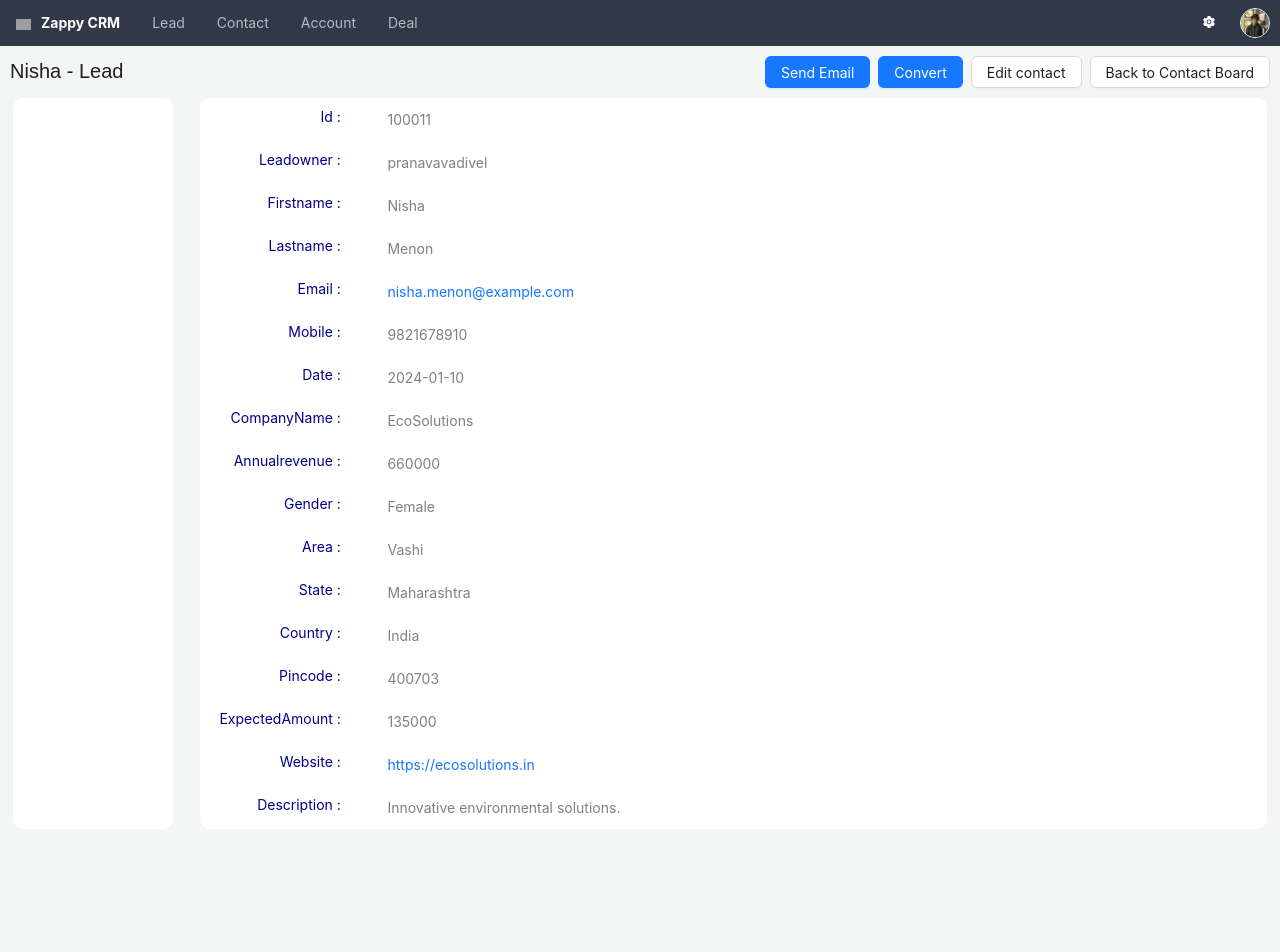
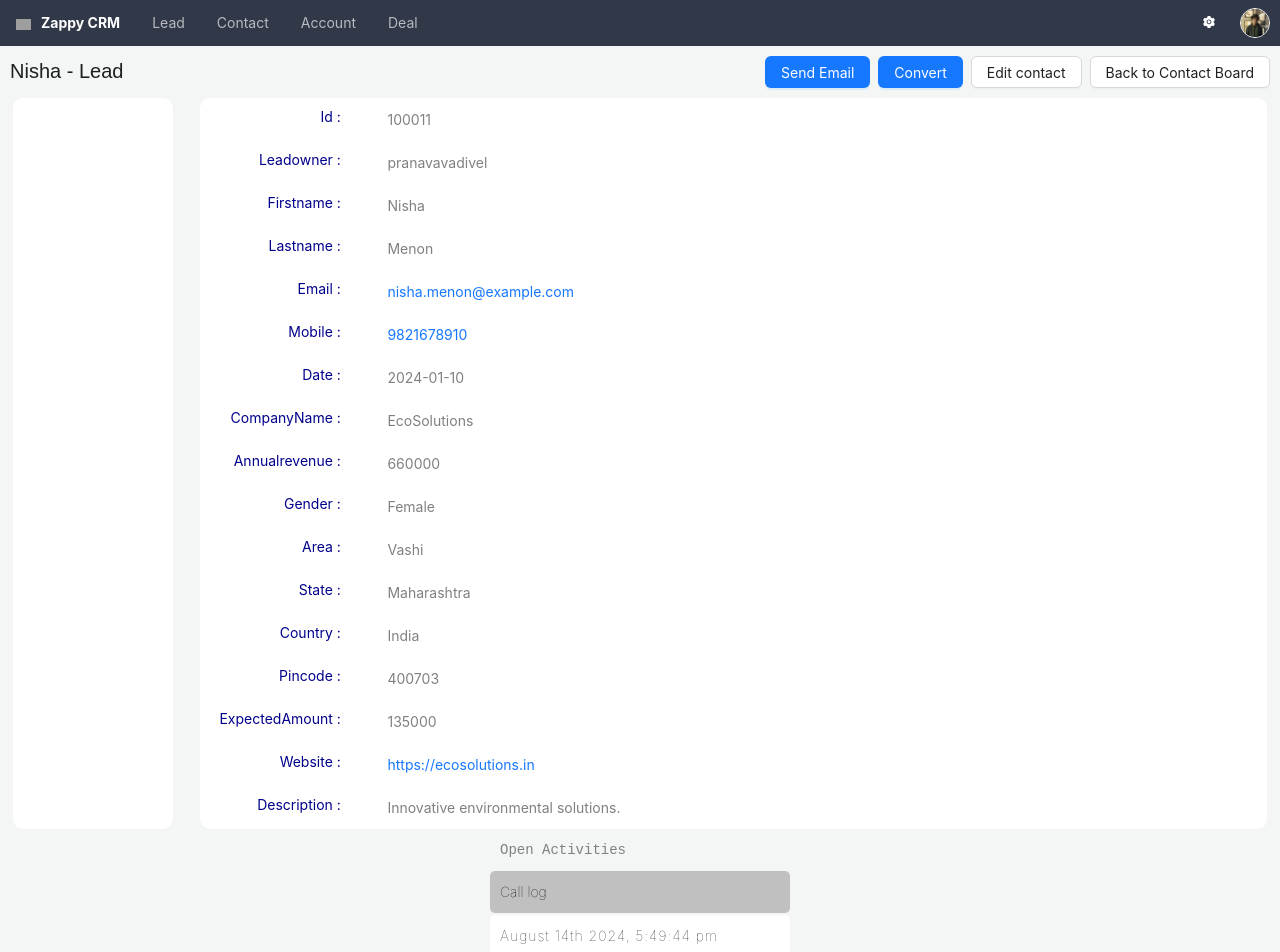
Before and after one commit to REOpranav/crm, a React (Create React App) app: page /contactDetail/detail/100011 in a window 1280 px wide. Shown: the top 952 px of the page. Before the commit the page ends 829 px from the top, so only its background shows below. Built offline with nearby package versions, Linux system fonts and the light colour scheme; data requests are answered from the project's data file; grey boxes are pictures that could not be loaded.

Commit message:
Added Call logs in Contact page

```diff
--- a/DB/db.json
+++ b/DB/db.json
@@ -1,24 +1,5 @@
 {
   "leads": [
-    {
-      "id": "567890123",
-      "leadowner": "chrislee",
-      "firstname": "Chris",
-      "lastname": "Lee",
-      "email": "chris.lee@example.com",
-      "mobile": "3210987654",
-      "date": "2024-02-10",
-      "companyName": "SmartHomes Inc.",
-      "annualrevenue": "720000",
-      "gender": "Male",
-      "area": "Greenwood",
-      "state": "Washington",
-      "country": "USA",
-      "pincode": "98001",
-      "expectedAmount": "160000",
-      "website": "https://smarthomes.com",
-      "description": "Seeking to expand smart home technology."
-    },
     {
       "id": "678901234",
       "leadowner": "lauragarcia",
@@ -571,6 +552,25 @@
       "expectedAmount": "140000",
       "website": "https://healthinnovators.com",
       "description": "Interested in improving healthcare technologies."
+    },
+    {
+      "id": "567890123",
+      "leadowner": "chrislee",
+      "firstname": "Chris",
+      "lastname": "Lee",
+      "email": "chris.lee@example.com",
+      "mobile": "3210987654",
+      "date": "2024-02-10",
+      "companyName": "SmartHomes Inc.",
+      "annualrevenue": "720000",
+      "gender": "Male",
+      "area": "Greenwood",
+      "state": "Washington",
+      "country": "USA",
+      "pincode": "98001",
+      "expectedAmount": "160000",
+      "website": "https://smarthomes.com",
+      "description": "Seeking to expand smart home technology."
     }
   ],
   "logs": [
@@ -745,6 +745,22 @@
     {
       "id": "100001",
       "date": "August 14th 2024, 4:34:51 pm"
+    },
+    {
+      "id": "567890123",
+      "date": "August 14th 2024, 5:44:05 pm"
+    },
+    {
+      "id": "567890123",
+      "date": "August 14th 2024, 5:44:20 pm"
+    },
+    {
+      "id": "567890123",
+      "date": "August 14th 2024, 5:44:58 pm"
+    },
+    {
+      "id": "100011",
+      "date": "August 14th 2024, 5:49:44 pm"
     }
   ]
 }
--- a/src/Calllogs.jsx
+++ b/src/Calllogs.jsx
@@ -2,7 +2,7 @@ import { message } from 'antd'
 import axios from 'axios'
 import React, { useEffect } from 'react'
 import { useState } from 'react'
-import { Row,Typography,Col,Space} from 'antd'
+import { Row,Typography,Col} from 'antd'
 import './Calllog.css'
 
 const Calllogs = ({callLogs}) => {
--- a/src/Contact.jsx
+++ b/src/Contact.jsx
@@ -4,6 +4,7 @@ import axios from 'axios'
 import {message,Row,Table, Space,Typography, Popconfirm, Button} from 'antd'
 import { Link, useNavigate } from 'react-router-dom'
 import Searching from './Searching'
+import moment from 'moment'
 
 const Contact = () => {
   const navigate = useNavigate();
@@ -37,6 +38,38 @@ const Contact = () => {
       }
   }
 
+    // this function is totally for store call log
+    const makeCall = (number,id) => {
+      const data = {
+          id : id,
+          date :moment().format('MMMM Do YYYY, h:mm:ss a') // used moment.js for time
+      }
+
+      if (number) {
+        const logPost = async()=>{
+          try {
+                const URL = `http://localhost:3000/logs`
+                const posting = await axios.post(URL,data) // post the data
+                if (posting.status === 201) {
+                  message.success('Calls are stored in Call log')
+                }
+                if (posting.status === 201) {
+                   window.location.href = `tel:${number}` // this is simple call ('this' number)
+                }
+              } catch (err) {
+                if (err.response) {
+                  message.error('Error: ' + err.response.status+' - '+ ( err.response.data.message || 'Server Error'));
+                } else if (err.request) {
+                  message.error('Error: No response   from server.');
+                } else {
+                  message.error('Error: ' + err.message);
+                }
+              }
+            }
+          logPost()
+      }
+    };
+
   // this is column for tabel (antd)
   const column = [
     {
@@ -65,6 +98,8 @@ const Contact = () => {
       title:'Mobile Number',
       dataIndex: 'mobileNumber',
       key: 'mobileNumber',
+      render : (text,record) => <Popconfirm title={'Are you sure to call'} okText={'Call'} cancelText={'No'}  onConfirm={() => makeCall(text,record.id)} onCancel={()=>message.error('Canceled call')}> <a> {text} </a> </Popconfirm>
+
     },
     {
       title:'Company Name',
@@ -97,6 +132,8 @@ const Contact = () => {
     fetching()
   },[undefined])
 
+
+
   // navigating function (react router dom)
   const homeNavigation = ()=>{
     navigate('/')
--- a/src/ContactDetail.jsx
+++ b/src/ContactDetail.jsx
@@ -1,8 +1,10 @@
 import React, { useEffect, useState } from 'react'
-import {message,Typography,Row,Col,Flex,Button,Dropdown} from 'antd'
+import {message,Typography,Row,Col,Flex,Button,Dropdown,Popconfirm} from 'antd'
 import { Link, useNavigate } from 'react-router-dom'
 import axios from 'axios'
 import Dashboard from './Dashboard'
+import moment from 'moment'
+import Calllogs from './Calllogs'
 
 const ContactDetail = () => {
 
@@ -15,6 +17,7 @@ const ContactDetail = () => {
     const {Title ,Text} = Typography // antd
     const [formData,setFormData] = useState()
     const navigation = useNavigate() //this is for navigation
+    const [callLogs,setCallLogs] = useState('')
 
     const URL = window.location.href
     const id = URL.split('/').pop()
@@ -52,6 +55,43 @@ const ContactDetail = () => {
             }
         ]
 
+    // this is for store the call log
+    const makeCall = (number) => {
+        const data = {
+            id : id,
+            date :moment().format('MMMM Do YYYY, h:mm:ss a')
+        }
+
+        if (number) {
+          const logPost = async()=>{
+            try {
+                  const URL = `http://localhost:3000/logs`
+                  const posting = await axios.post(URL,data) // post the data
+                  const getCallLogs = await axios.get(URL)
+                    if (getCallLogs.status === 200) {
+                      setCallLogs(getCallLogs.data)
+                    }
+                    if (posting.status == 201) {
+                      message.success('Calls are stored in Call log')
+                    }
+                    if (posting.status === 201) {
+                      window.location.href = `tel:${number}`
+                    }
+                } catch (err) {
+                  if (err.response) {
+                    message.error('Error: ' + err.response.status+' - '+ ( err.response.data.message || 'Server Error'));
+                  } else if (err.request) {
+                    message.error('Error: No response   from server.');
+                  } else {
+                    message.error('Error: ' + err.message);
+                  }
+                }
+              }
+            logPost()
+        }
+      };
+
+
   return (
     <div>
         <Dashboard />
@@ -86,10 +126,13 @@ const ContactDetail = () => {
                 {Object.entries(leadData).map(([key, value])=>(
                     <Row style={{padding:'10px'}} className='leadDetail'>
                         <Col span={3} style={{textAlign:'end',textTransform:'capitalize',color:'darkblue'}}> {key} : </Col>
-                        <Col span={20} style={{textAlign:'start',color:'grey',padding:'3px'}} offset={1}> {key.toLocaleLowerCase() == 'email' ? <a href={`mailto:${value}`}> {value} </a> : key.toLocaleLowerCase() == 'website' ? <a href={`${value}`} target='_blank'>{value}</a> : value}</Col>
+                        <Col span={20} style={{textAlign:'start',color:'grey',padding:'3px'}} offset={1}> {key.toLocaleLowerCase() == 'email' ? <a href={`mailto:${value}`}> {value} </a> : key.toLocaleLowerCase() == 'website' ? <a href={`${value}`} target='_blank'>{value}</a> : key.toLocaleLowerCase() === 'mobile' ?  <Popconfirm title={'Are you sure to call'} okText={'Call'} cancelText={'No'}  onConfirm={() => makeCall(value)} onCancel={()=>message.error('Canceled call')}> <a> {value} </a> </Popconfirm> : value}</Col>
                     </Row>
                 ))}
             </Col>
+            <Row>
+                 <Calllogs callLogs={callLogs}/>
+            </Row>
         </Row>
 
     </div>
```
Also changed, not shown: src/Detail.jsx (line endings or trailing spaces). Lines whose indentation alone changed are shown as unchanged.
